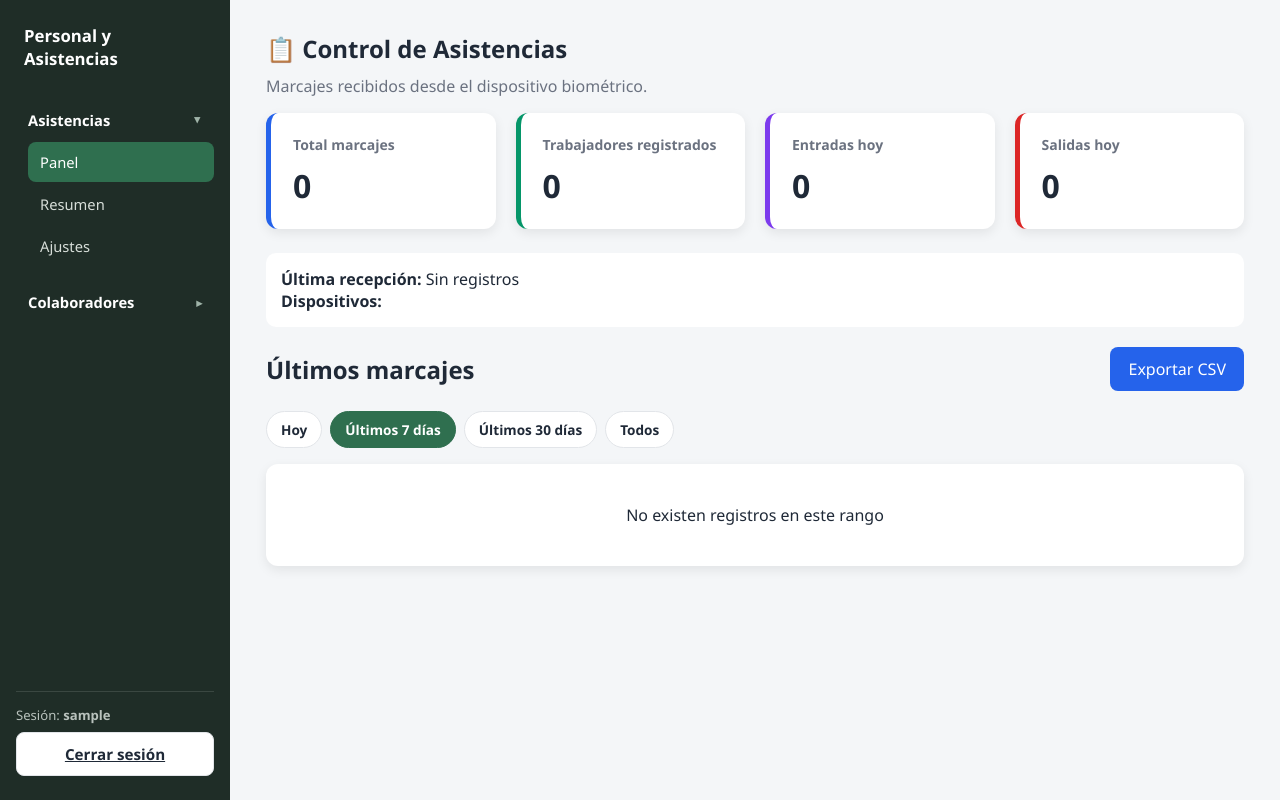
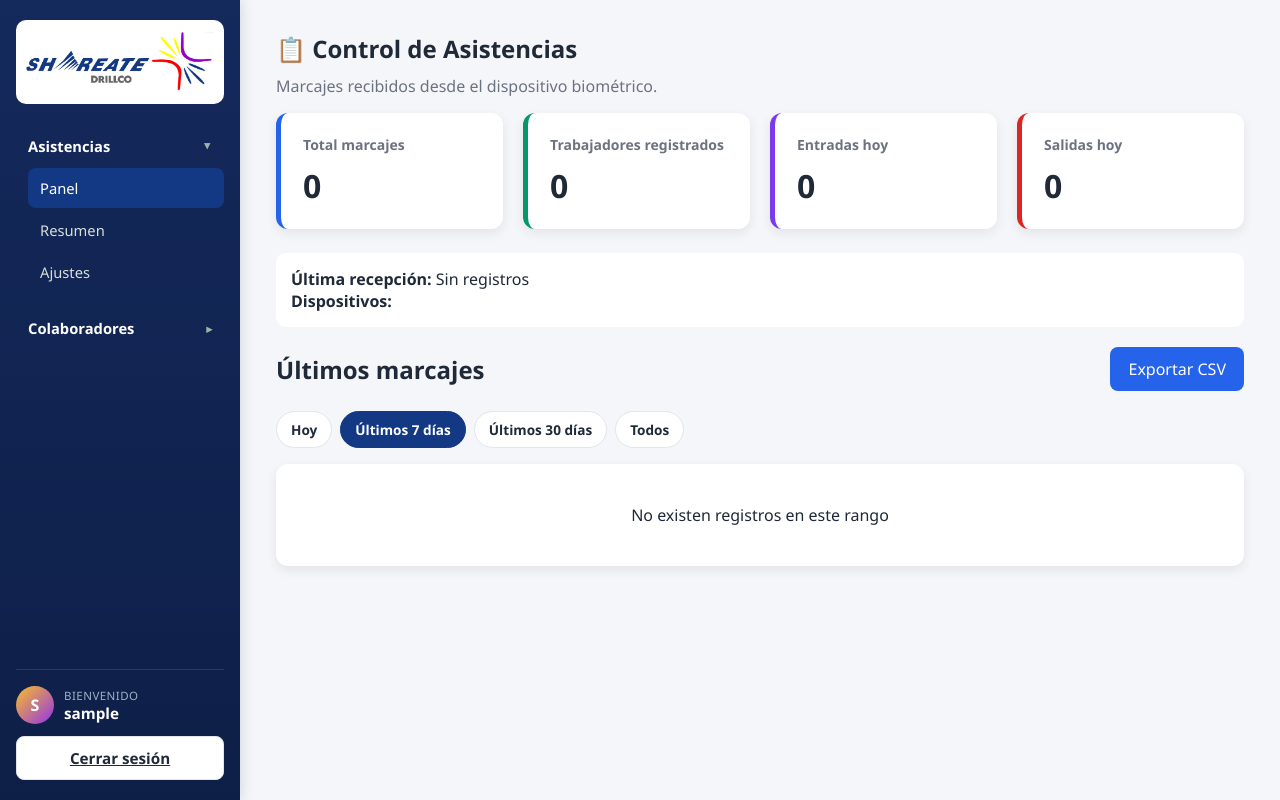
Before and after one commit to fernovoa97/adms-asistencias, a Flask app: page / in a window 1280 px wide. Run offline with Flask 3, Linux system fonts and the light colour scheme; the visitor is signed in with stand-in values (Sample User, id 1); data that the repository does not hold is empty; some libraries are stand-ins or nearby versions.

Commit message:
Cambios a nivel de asistencia semana10

```diff
--- a/static/css/style.css
+++ b/static/css/style.css
@@ -1,13 +1,16 @@
 :root {
-  --bg: #f4f6f8;
+  --bg: #f4f6f9;
   --panel: #ffffff;
-  --primary: #2f6f4f;
-  --primary-dark: #24563d;
+  --primary: #133984;
+  --primary-dark: #0d2861;
+  --primary-light: #e8edf9;
   --text: #1f2937;
   --muted: #6b7280;
   --border: #e2e5e9;
   --danger: #b3413a;
   --radius: 10px;
+  --sidebar-bg: #0e1f47;
+  --sidebar-bg-2: #14295c;
 }
 
 * { box-sizing: border-box; }
@@ -28,13 +31,22 @@ a { color: var(--primary); }
   align-items: center;
   justify-content: center;
   padding: 20px;
+  background: linear-gradient(135deg, #0e1f47 0%, #14295c 45%, #1d3a7a 100%);
+}
+
+.login-logo {
+  display: block;
+  max-width: 260px;
+  width: 100%;
+  height: auto;
+  margin: 0 auto 24px;
 }
 
 .login-card {
   background: var(--panel);
   padding: 40px 36px;
   border-radius: var(--radius);
-  box-shadow: 0 6px 24px rgba(0, 0, 0, 0.08);
+  box-shadow: 0 20px 50px rgba(0, 0, 0, 0.25);
   width: 100%;
   max-width: 380px;
 }
@@ -77,11 +89,13 @@ a { color: var(--primary); }
   font-weight: 600;
   cursor: pointer;
   text-align: center;
+  transition: background-color 0.15s ease, transform 0.1s ease, box-shadow 0.15s ease;
 }
 
-.btn:hover { background: var(--primary-dark); }
+.btn:hover { background: var(--primary-dark); box-shadow: 0 2px 8px rgba(19, 57, 132, 0.25); }
+.btn:active { transform: translateY(1px); }
 .btn.secondary { background: #fff; color: var(--text); border: 1px solid var(--border); }
-.btn.secondary:hover { background: #f0f0f0; }
+.btn.secondary:hover { background: #f0f0f0; box-shadow: none; }
 .btn.danger { background: var(--danger); }
 .btn.block { width: 100%; }
 
@@ -116,12 +130,29 @@ a { color: var(--primary); }
 .app-shell { display: flex; min-height: 100vh; }
 
 .sidebar {
-  width: 230px;
-  background: #1f2d27;
+  width: 240px;
+  background: linear-gradient(180deg, var(--sidebar-bg-2) 0%, var(--sidebar-bg) 100%);
   color: #fff;
-  padding: 24px 16px;
+  padding: 20px 16px;
   display: flex;
   flex-direction: column;
+  box-shadow: 2px 0 12px rgba(0, 0, 0, 0.12);
+}
+
+.sidebar-logo {
+  background: #fff;
+  border-radius: 10px;
+  padding: 12px 10px;
+  margin-bottom: 22px;
+  display: flex;
+  align-items: center;
+  justify-content: center;
+}
+
+.sidebar-logo img {
+  width: 100%;
+  height: auto;
+  display: block;
 }
 
 .sidebar .brand { font-weight: 700; font-size: 1.05rem; margin-bottom: 30px; padding: 0 8px; }
@@ -187,10 +218,34 @@ a { color: var(--primary); }
 
 .sidebar .user-box {
   border-top: 1px solid rgba(255, 255, 255, 0.12);
-  padding-top: 14px;
+  padding-top: 16px;
   font-size: 0.82rem;
   color: #b9c2bd;
 }
+
+.user-box-profile {
+  display: flex;
+  align-items: center;
+  gap: 10px;
+  margin-bottom: 12px;
+}
+
+.user-avatar {
+  width: 38px;
+  height: 38px;
+  border-radius: 50%;
+  background: linear-gradient(135deg, #fbbf24, #9333ea);
+  color: #fff;
+  display: flex;
+  align-items: center;
+  justify-content: center;
+  font-weight: 700;
+  font-size: 1rem;
+  flex-shrink: 0;
+}
+
+.user-box-text .greeting { font-size: 0.72rem; color: #9fb0c4; text-transform: uppercase; letter-spacing: 0.04em; }
+.user-box-text .username { font-size: 0.95rem; font-weight: 700; color: #fff; }
 
 .sidebar .user-box a.btn { margin-top: 8px; width: 100%; display: block; text-align: center; }
 
@@ -204,6 +259,7 @@ a { color: var(--primary); }
   padding: 24px;
   border: 1px solid var(--border);
   margin-bottom: 24px;
+  box-shadow: 0 1px 3px rgba(16, 24, 40, 0.04);
 }
 
 .grid-2 { display: grid; grid-template-columns: 1fr 1fr; gap: 16px; }
@@ -363,7 +419,10 @@ a { color: var(--primary); }
   padding: 22px;
   border-radius: 12px;
   box-shadow: 0 4px 12px rgba(0, 0, 0, .08);
+  transition: transform 0.15s ease, box-shadow 0.15s ease;
 }
+
+.card:hover { transform: translateY(-2px); box-shadow: 0 8px 20px rgba(0, 0, 0, .10); }
 
 .card h3 { margin: 0; font-size: 14px; color: var(--muted); }
 .card .numero { margin-top: 10px; font-size: 32px; font-weight: bold; }
--- a/templates/_sidebar.html
+++ b/templates/_sidebar.html
@@ -1,5 +1,7 @@
 <aside class="sidebar">
-  <div class="brand">Personal y Asistencias</div>
+  <div class="sidebar-logo">
+    <img src="{{ url_for('static', filename='img/logo.png') }}" alt="Shareate Drillco">
+  </div>
   <nav>
     <details class="nav-group" {% if active_page in ['inicio', 'resumen', 'ajustes', 'historial'] %}open{% endif %}>
       <summary>Asistencias</summary>
@@ -19,7 +21,14 @@
     </details>
   </nav>
   <div class="user-box">
-    Sesión: <strong>{{ session.get('username', '-') }}</strong>
+    {% set username = session.get('username', 'usuario') %}
+    <div class="user-box-profile">
+      <div class="user-avatar">{{ username[0]|upper }}</div>
+      <div class="user-box-text">
+        <div class="greeting">Bienvenido</div>
+        <div class="username">{{ username }}</div>
+      </div>
+    </div>
     <a class="btn secondary" href="{{ url_for('auth.logout') }}">Cerrar sesión</a>
   </div>
 </aside>
--- a/templates/ajustes.html
+++ b/templates/ajustes.html
@@ -4,6 +4,7 @@
 <meta charset="UTF-8">
 <meta name="viewport" content="width=device-width, initial-scale=1.0">
 <title>Ajustes · Personal y Asistencias</title>
+<link rel="icon" href="{{ url_for('static', filename='img/logo.png') }}">
 <link rel="stylesheet" href="/static/css/style.css">
 </head>
 <body>
--- a/templates/buscar_trabajador.html
+++ b/templates/buscar_trabajador.html
@@ -4,6 +4,7 @@
 <meta charset="UTF-8">
 <meta name="viewport" content="width=device-width, initial-scale=1.0">
 <title>Buscar trabajador · Personal y Asistencias</title>
+<link rel="icon" href="{{ url_for('static', filename='img/logo.png') }}">
 <link rel="stylesheet" href="/static/css/style.css">
 </head>
 <body>
--- a/templates/historial.html
+++ b/templates/historial.html
@@ -4,6 +4,7 @@
 <meta charset="UTF-8">
 <meta name="viewport" content="width=device-width, initial-scale=1.0">
 <title>Historial de {{ trabajador.nombres }} · Personal y Asistencias</title>
+<link rel="icon" href="{{ url_for('static', filename='img/logo.png') }}">
 <link rel="stylesheet" href="/static/css/style.css">
 </head>
 <body>
--- a/templates/index.html
+++ b/templates/index.html
@@ -4,6 +4,7 @@
 <meta charset="UTF-8">
 <meta name="viewport" content="width=device-width, initial-scale=1.0">
 <title>Asistencias · Personal y Asistencias</title>
+<link rel="icon" href="{{ url_for('static', filename='img/logo.png') }}">
 <link rel="stylesheet" href="/static/css/style.css">
 </head>
 <body>
--- a/templates/login.html
+++ b/templates/login.html
@@ -3,11 +3,14 @@
 <head>
 <meta charset="UTF-8">
 <meta name="viewport" content="width=device-width, initial-scale=1.0">
-<title>Iniciar sesión · Sistema de Personal y Asistencias</title>
+<title>Iniciar sesión · Personal y Asistencias</title>
+<link rel="icon" href="{{ url_for('static', filename='img/logo.png') }}">
 <link rel="stylesheet" href="/static/css/style.css">
 </head>
 <body>
   <div class="login-wrap">
+    <div>
+      <img src="{{ url_for('static', filename='img/logo.png') }}" alt="Shareate Drillco" class="login-logo">
       <div class="login-card">
         <h1>Personal y Asistencias</h1>
         <p class="subtitle">Ingresa tus credenciales para continuar</p>
@@ -31,5 +34,6 @@
         <p class="default-creds">Usuario por defecto: <strong>admin</strong> · Contraseña: <strong>admin123</strong></p>
       </div>
     </div>
+  </div>
 </body>
 </html>
--- a/templates/nuevo_trabajador.html
+++ b/templates/nuevo_trabajador.html
@@ -4,6 +4,7 @@
 <meta charset="UTF-8">
 <meta name="viewport" content="width=device-width, initial-scale=1.0">
 <title>Nuevo trabajador · Personal y Asistencias</title>
+<link rel="icon" href="{{ url_for('static', filename='img/logo.png') }}">
 <link rel="stylesheet" href="/static/css/style.css">
 </head>
 <body>
--- a/templates/resumen.html
+++ b/templates/resumen.html
@@ -4,6 +4,7 @@
 <meta charset="UTF-8">
 <meta name="viewport" content="width=device-width, initial-scale=1.0">
 <title>Resumen · Personal y Asistencias</title>
+<link rel="icon" href="{{ url_for('static', filename='img/logo.png') }}">
 <link rel="stylesheet" href="/static/css/style.css">
 </head>
 <body>
```
Also changed, not shown: ajustes.py (line endings or trailing spaces), app.py (line endings or trailing spaces), db.py (line endings or trailing spaces), historial.py (line endings or trailing spaces), reglas_asistencia.py (line endings or trailing spaces), requirements.txt (line endings or trailing spaces), resumen.py (line endings or trailing spaces), static/img/logo.png (added), trabajadores.py (line endings or trailing spaces). Lines whose indentation alone changed are shown as unchanged.
